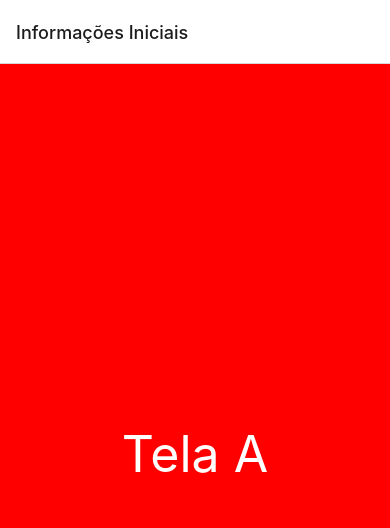
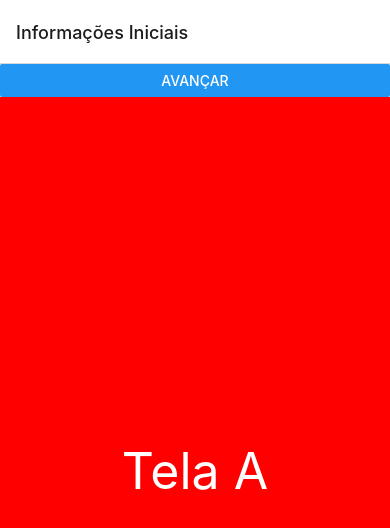
Before and after one commit to digsales/Navegacao_react-native, a React Native app: screen / in a window 390 px wide. Shown: the top 528 px of the page. Built offline with nearby package versions, Linux system fonts and the light colour scheme.

Commit message:
Add Stack button Avancar

```diff
--- a/src/components/PassoStack.js
+++ b/src/components/PassoStack.js
@@ -0,0 +1,20 @@
+import React from "react";
+import { View, Text, Button } from "react-native";
+
+export default (props) => {
+  return (
+    <View style={{ flex: 1 }}>
+      <View>
+        {props.avancar ? (
+          <Button
+            title="Avançar"
+            onPress={() => props.navigation.navigate(props.avancar)}
+          />
+        ) : (
+          false
+        )}
+      </View>
+      <View style={{ flex: 1 }}>{props.children}</View>
+    </View>
+  );
+};
--- a/src/navegacao/Stack.js
+++ b/src/navegacao/Stack.js
@@ -4,6 +4,7 @@ import { createNativeStackNavigator } from "@react-navigation/native-stack";
 import TelaA from "../views/TelaA";
 import TelaB from "../views/TelaB";
 import TelaC from "../views/TelaC";
+import PassoStack from "../components/PassoStack";
 
 export default (props) => {
   const Stack = createNativeStackNavigator();
@@ -13,12 +14,20 @@ export default (props) => {
       initialRouteName="TelaA"
       screenOptions={{ headerShown: true }}
     >
-      <Stack.Screen
-        name="TelaA"
-        options={{ title: "Informações Iniciais" }}
-        component={TelaA}
-      />
-      <Stack.Screen name="TelaB" component={TelaB} />
+      <Stack.Screen name="TelaA" options={{ title: "Informações Iniciais" }}>
+        {(props) => (
+          <PassoStack {...props} avancar="TelaB">
+            <TelaA />
+          </PassoStack>
+        )}
+      </Stack.Screen>
+      <Stack.Screen name="TelaB">
+        {(props) => (
+          <PassoStack {...props} avancar="TelaC">
+            <TelaB />
+          </PassoStack>
+        )}
+      </Stack.Screen>
       <Stack.Screen name="TelaC" component={TelaC} />
     </Stack.Navigator>
   );
```
